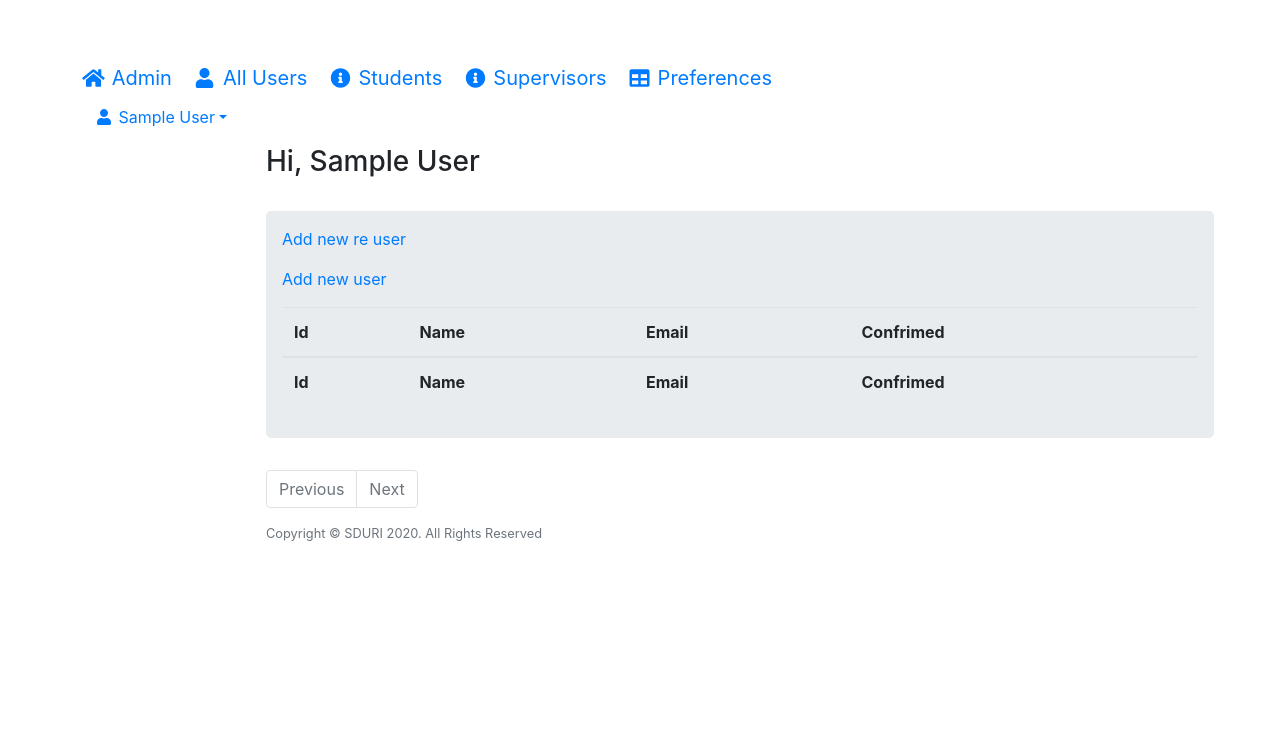
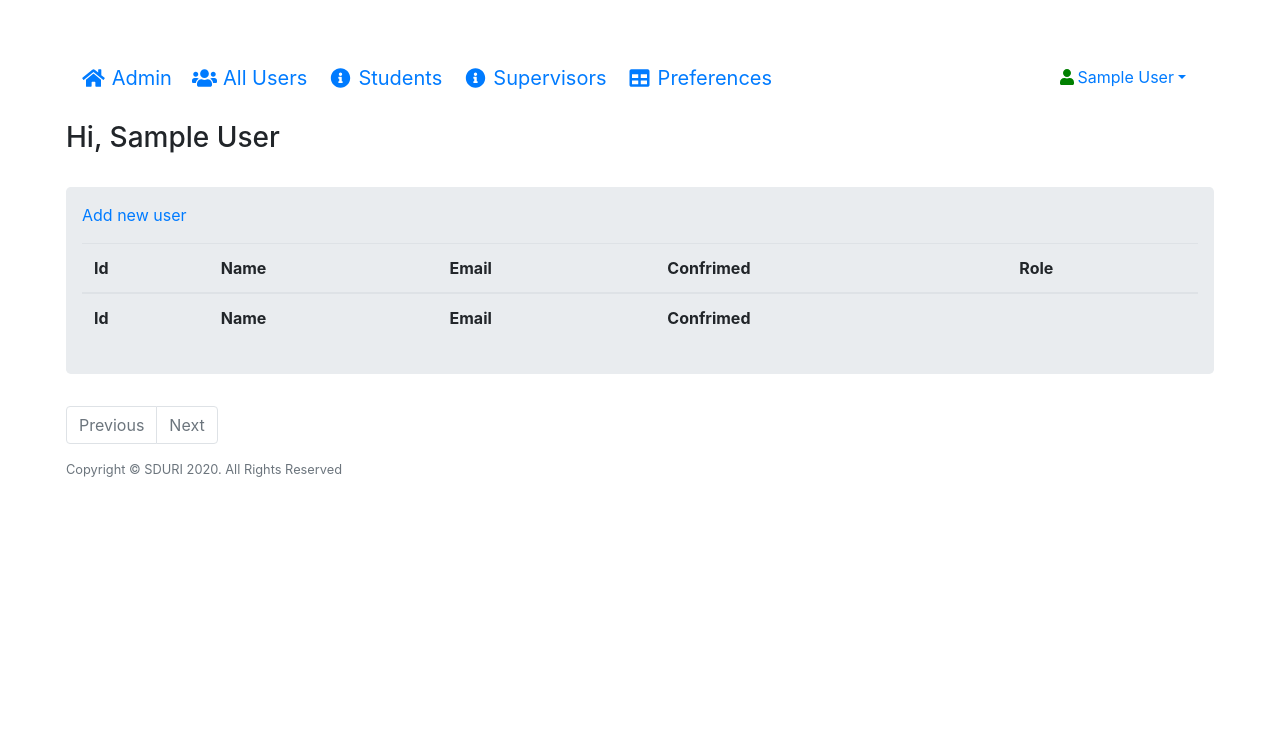
Before and after one commit to DavoDC/SDURI-Admin-Platform, a Flask app: page /myadmin/display/users/all/1 in a window 1280 px wide. Shown: the top 740 px of the page. After the commit the page ends 477 px from the top, so only its background shows below. Run offline with Flask 2, Linux system fonts and the light colour scheme; the visitor is signed in with stand-in values (Sample User, id 1); data comes from the database, SQL or seed files in the repository; lists and menus that the app fills with data are empty; some libraries are stand-ins or nearby versions.

Commit message:
Fix css for admin pages

```diff
--- a/app/myadmin/myadmin_routes.py
+++ b/app/myadmin/myadmin_routes.py
@@ -32,12 +32,13 @@ def update():
     print("new_data: ", new_data)
     new_data.name = request.form['name']
     new_data.email = request.form['email']
+    new_data.role = request.form['role']
 
     db.session.commit()
     flash_msg = new_data.name + "'s information is updated successfully"
   flash(flash_msg)
   # return render_template('home.html', user)
-  return redirect(url_for('myadmin.display_users'))
+  return redirect(url_for('myadmin.display_users',  page_num=1))
 
 @bp.route('/delete/<id>/', methods = ['GET', 'POST'])
 def delete(id):
@@ -46,7 +47,7 @@ def delete(id):
   db.session.commit()
   flash("User Deleted Successfully")
 
-  return redirect(url_for('myadmin.admin_home'))
+  return redirect(url_for('myadmin.display_users', page_num=1))
 
 @bp.route('/display/users/all/<int:page_num>', methods=['GET', 'POST'])
 def display_users(page_num):
--- a/app/static/admin-assets/admin_css.css
+++ b/app/static/admin-assets/admin_css.css
@@ -1,67 +1,25 @@
-/* The side navigation menu */
-.sidebar {
-  margin: 0;
-  padding: 0;
-  width: 200px;
-  background-color: #f1f1f1;
-  position: fixed;
-  height: 100%;
-  overflow: auto;
-}
 
-/* Sidebar links */
-.sidebar a {
-  display: block;
-  color: black;
-  padding: 16px;
-  text-decoration: none;
-}
-
-/* Active/current link */
-.sidebar a.active {
-  background-color: #4CAF50;
-  color: white;
-}
-
-/* Links on mouse-over */
-.sidebar a:hover:not(.active) {
-  background-color: #555;
-  color: white;
-}
 
 /* Page content. The value of the margin-left property should match the value of the sidebar's width property */
 div.content {
-  margin-left: 200px;
+  width: 100%;
   padding: 1px 16px;
   height: 1000px;
+
 }
 
-/* On screens that are less than 700px wide, make the sidebar into a topbar */
-@media screen and (max-width: 700px) {
-  .sidebar {
-    width: 100%;
-    height: auto;
-    position: relative;
-  }
-  .sidebar a {float: left;}
-  div.content {margin-left: 0;}
-}
-
-/* On screens that are less than 400px, display the bar vertically, instead of horizontally */
-@media screen and (max-width: 400px) {
-  .sidebar a {
-    text-align: center;
-    float: none;
-  }
-}
 
 .navbar-header{
   width:100%;
 }
 
-.right-side-button{
-  /* float:right; */
-  /* margin-right:6px; */
+@media (max-width: 1200px) {
+    .row .col-lg-12 > .pull-right {
+        float: none !important;
+    }
+}
+.pull-right{
+  float:right;
 }
 
 /* .............................................................
--- a/app/templates/myadmin/layouts/base.html
+++ b/app/templates/myadmin/layouts/base.html
@@ -22,47 +22,42 @@
 
           <div class="navbar-header">
             <a class="navbar-brand" href="{{url_for('myadmin.admin_home')}}"><i class="fa fa-home fa-fw"></i> Admin</a>
-            <a class="navbar-brand" href="{{url_for('myadmin.display_users', page_num=3)}}"><i class="fa fa-user fa-fw"></i> All Users</a>
+            <a class="navbar-brand" href="{{url_for('myadmin.display_users', page_num=1)}}"><i class="fa fa-users fa-fw"></i> All Users</a>
             <a class="navbar-brand" href=""><i class="fa fa-info-circle fa-fw"></i> Students</a>
             <a class="navbar-brand" href=""><i class="fa fa-info-circle fa-fw"></i> Supervisors</a>
             <a class="navbar-brand" href=""><i class="fa fa-table fa-fw"></i> Preferences</a>
-          </div><!-- end .navbar-header -->
+            <!-- </div>end .navbar-header -->
 
 
-          <div class="pull-right">
+            <div class="pull-right" style="float: right; rigth-margin:0">
 
-            <button class="dropdown btn">
-              <a class="dropdown-toggle" data-toggle="dropdown" href="#"><i class="fa fa-user fa-fw"></i> {{ current_user.name }}<span class="caret"></span></a>
+              <ul class="dropdown btn">
+                <a class="dropdown-toggle" data-toggle="dropdown" href="#"><i class="fa fa-user fa-fw" style='color:green'></i>{{ current_user.name }}<span class="caret"></span></a>
                 <ul class="dropdown-menu dropdown-menu-right">
                   <li class="btn"><span class="text-muted small">{{ current_user.name}}</span></li>
                   <!-- <li classs="btn"><span class="text-muted small">{{current_user.email}}</span></li> -->
                   <li><a class="btn btn-default btn-sm" href="#"><i class="fa fa-wrench fa-fw"></i>Profile</a></li>
                   <li><a class="btn btn-default btn-sm" href="{{url_for('logout')}}"><i class="fa fa-sign-out fa-fw"></i>Sign Out</a></li>
                 </ul>
-            </button>
+              </ul>
 
             </div>
+
+          </div><!-- end .navbar-header -->
+
 
         </div>
       </nav><!-- end .navbar -->
     </header>
 
-    <div class="wrapper d-flex">
-      <!-- Sidebar -->
-      {% block sidebar %}
-      {% endblock %} <!-- end sidebar -->
-    </div>
+
 
 
     <!-- Page Content -->
-        <div class="content" id="page-content-wrapper">
+    <div class="content" >
       {% block content %}
         <h3> Hi, {{current_user.name}}</h3>
-
-          <!-- include 'includes/navigation.html' -->
-
       {% endblock content %}
-
       <footer>
         {% include 'includes/footer.html' %}
       </footer>
@@ -90,22 +85,13 @@
         });
       });
     </script>
+    <script>
+      if ($('.group_call_to_action_aside').is(':empty')) {
+        $('.group_call_to_action_aside').remove();
+        }
+    </script>
     {% endblock javascripts %}
 
-      </div>
   </body>
 
 </html>
-    {% block body %}
-    {% endblock %}
-
-  </div>
-  <footer>
-
-
-        </div>
-      </div>
-    </div>
-  </footer>
-</body>
-</html>
--- a/app/templates/myadmin/users.html
+++ b/app/templates/myadmin/users.html
@@ -17,9 +17,9 @@
 {% block content %}
 {{super()}}
 <br>
-<!-- <div class="container"> -->
+
 <div class="row">
-  <div class="col md-12">
+  <div class="col-md-12">
     <div class="jumbotron p-3">
       {% with messages = get_flashed_messages() %}
       {% if messages %}
@@ -36,7 +36,7 @@
       {% endwith %}
 
 
-      <p><a href="{{url_for('register')}}">Add new re user</a></p>
+
       <p><a href="{{url_for('myadmin.add_user')}}" data-toggle="modal"
               data-target="#modalAddUser">Add new user</a></p>
       <table class="table table-hover table-grey">
@@ -45,8 +45,8 @@
             <th>Id</th>
             <th>Name</th>
             <th>Email</th>
-            <!-- <th>Password</th> -->
             <th>Confrimed</th>
+            <th>Role</th>
           </tr>
         </thead>
         <tbody>
@@ -55,9 +55,8 @@
               <td> {{ row.id}}</td>
               <td> {{ row.name}}</td>
               <td> {{ row.email}}</td>
-              <!-- <td> {{ row.password}}</td> -->
               <td> {{ row.confirmed}}</td>
-
+              <td> {{ row.role }}</td>
               <td>
 
                 <!-- Buttons to trigger modals -->
```
Also changed, not shown: app/templates/myadmin/home.html (+3 -9 lines), app/templates/myadmin/modalAddUser.html (+8 -3 lines), app/templates/myadmin/modaledit_user.html (+7 -2 lines). Lines whose indentation alone changed are shown as unchanged.
